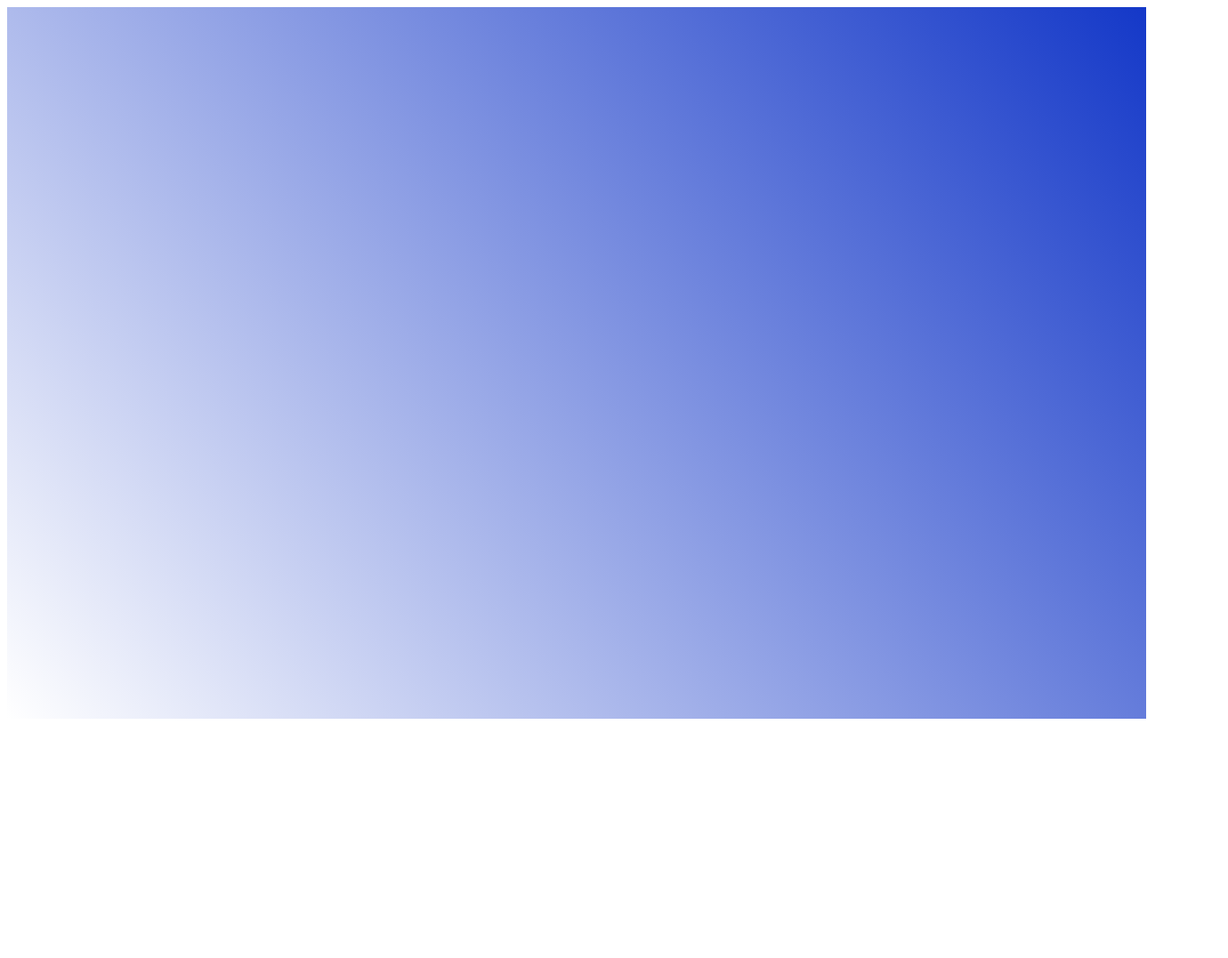
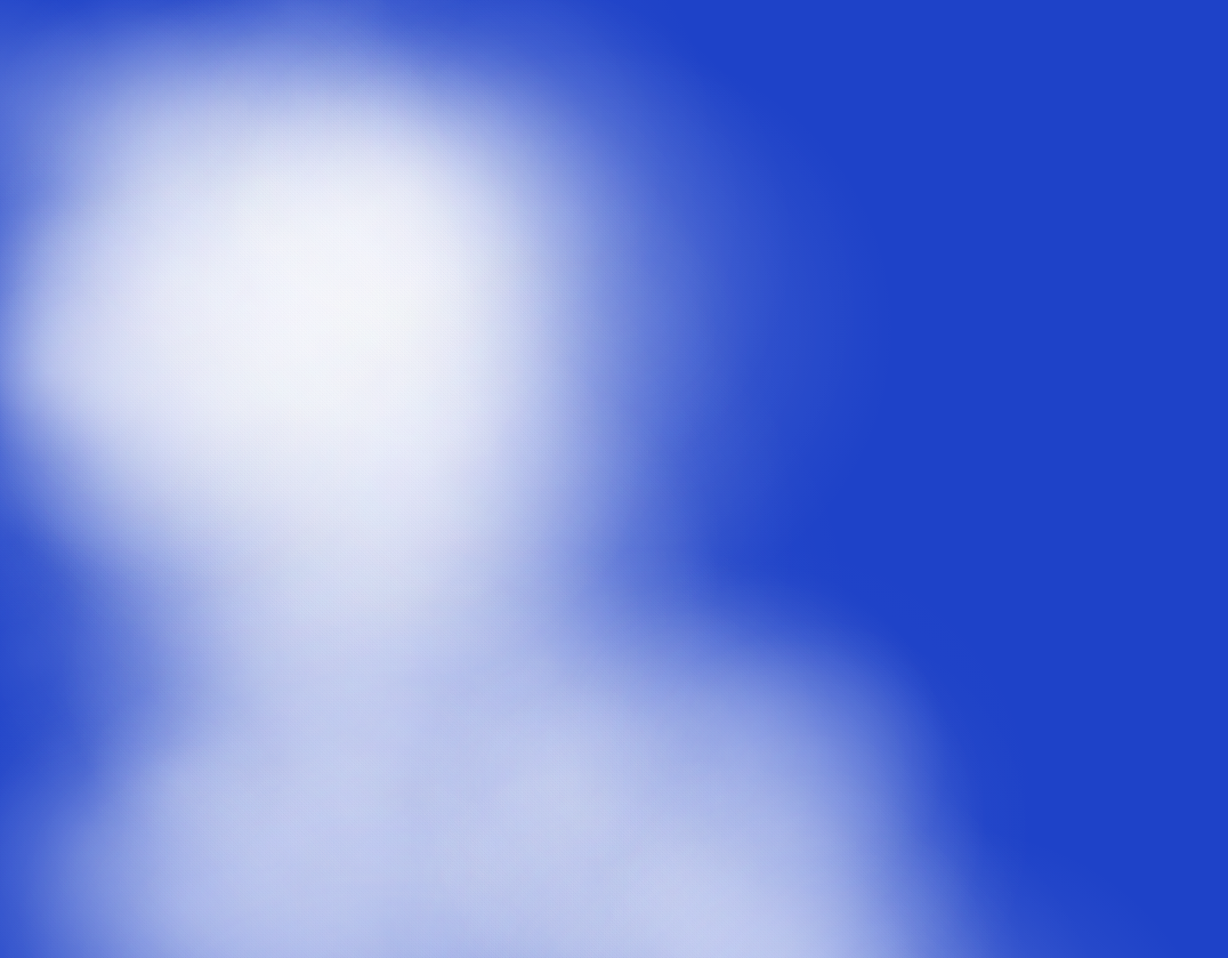
Before and after one commit to shautvast/stare_case_to_heaven, a plain HTML site: page index.html in a window 1280 px wide. Shown: the top 1077 px of the page at 89% size, 1380 px wide, since content can reach past the window. Before the commit the page ends 820 px from the top, so only its background shows below. Drawn offline with Linux system fonts and the light colour scheme.

Commit message:
it's now an actual cloud simulation

```diff
--- a/index.html
+++ b/index.html
@@ -1,11 +1,13 @@
 <!DOCTYPE html>
 <html lang="en">
 <head>
+    <meta name="viewport" content="width=device-width, initial-scale=1">
     <meta charset="UTF-8">
     <title>sky</title>
+    <link rel="stylesheet" href="sky.css">
 </head>
 <body>
-    <canvas id="canvas"></canvas>
+    <div id="sky"></div>
 </body>
 <script type="application/ecmascript" src="sky.js"></script>
 </html>
--- /dev/null
+++ b/sky.css
@@ -0,0 +1,15 @@
+body {
+    background: rgb(30, 66, 200);
+    overflow: hidden;
+}
+
+#sky {
+    background: rgb(30, 66, 200);
+}
+
+.cloud {
+    position: absolute;
+    background-size: 25px;
+    transition: left 5s, top 5s;
+    /*background: radial-gradient(circle 50px, rgba(255, 255, 255, 0.5), rgba(20, 56, 200, 0.0) 90%) no-repeat;*/
+}
--- a/sky.js
+++ b/sky.js
@@ -1,24 +1,99 @@
 (function () {
-    const canvas = document.getElementById("canvas");
-    canvas.width = window.innerWidth;
-    canvas.height = window.innerHeight;
-    canvas.onclick = () => {
-        canvas.requestFullscreen().then();
+    const num_clouds = 200,
+        max_cloud_size = 500,
+        max_speed_x = 50,
+        max_speed_y = 30,
+        num_clusters = 5;
+    let cluster_x, cluster_y, cluster_size, cloud_counter;
+
+
+    const sky = document.getElementById("sky");
+    sky.width = window.innerWidth;
+    sky.height = window.innerHeight;
+    sky.onclick = () => {
+        sky.requestFullscreen().then();
     };
 
+    let width = window.innerWidth,
+        height = window.innerHeight;
+    let oldWidth = width, oldHeight = height;
+
     window.onresize = () => {
-        canvas.width = window.innerWidth;
-        canvas.height = window.innerHeight;
+        oldWidth = width;
+        oldHeight = height;
+        width = window.innerWidth;
+        height = window.innerHeight;
     };
 
-    let start_timestamp = 0, angle = 0,
-        step = function (timestamp) {
-            angle = ((timestamp - start_timestamp) / 100) % 360;
+    let create_clouds = function () {
+        for (let i = 0; i < num_clouds; i++) {
+            let newCloud = document.createElement("div");
+            newCloud.setAttribute("id", "cloud-" + i);
+            newCloud.setAttribute("class", "cloud");
+            const size = 200 + Math.random() * max_cloud_size;
+            newCloud.style.width = size + "px";
+            newCloud.style.height = size + "px";
+            newCloud.style.background = "radial-gradient(circle " + size / 2 + "px, rgba(255, 255, 255, " + Math.random() / 5 + "), rgba(20, 56, 200, 0.0)) no-repeat";
+            newCloud.setAttribute("size", "" + size);
+            sky.appendChild(newCloud);
+        }
+    }
 
-            canvas.style.background = 'linear-gradient(' + angle + 'deg, white , rgb(20,56,200))';
+    let arrange_clouds = function () {
+        for (let i = 0; i < num_clouds; i++) {
+            if (i % (Math.floor(num_clouds / num_clusters)) === 0) {
+                cluster_x = Math.random() * width;
+                cluster_y = Math.random() * height;
+                cluster_size = 400;
+            }
 
-            requestAnimationFrame(step);
-        };
+            let cloud = get_cloud(i);
+            cloud.style.top = cluster_x - cluster_size / 2 + Math.random() * cluster_size + "px";
+            cloud.style.left = cluster_y - cluster_size / 2 + Math.random() * cluster_size + "px";
+        }
+        cluster_size = Math.random() * max_cloud_size;
+        cluster_x = width + cluster_size + Math.random() * width;
+        cluster_y = height + cluster_size + Math.random() * height;
+    }
 
+    let step = function () {
+        let cloud = get_cloud(Math.floor(Math.random() * num_clouds));
+        let x = parseInt(cloud.style.left), y = parseInt(cloud.style.top);
+
+        x -= Math.random() * max_speed_x;
+        y -= Math.random() * max_speed_y;
+        if (x < -max_cloud_size && y < -max_cloud_size) {
+            cloud_counter += 1;
+            if (cloud_counter > (num_clouds / num_clusters)) {
+                cluster_size = Math.random() * max_cloud_size;
+                cluster_x = width + cluster_size + Math.random() * width;
+                cluster_y = height + cluster_size + Math.random() * height;
+                cloud_counter = 0;
+            }
+
+            cloud.style.transition = "none";
+
+            cloud.style.top = (cluster_x + Math.random() * cluster_size) + "px";
+            cloud.style.left = (cluster_y + Math.random() * cluster_size) + "px";
+
+            let size = parseInt(cloud.getAttribute("size")) + Math.random();
+            cloud.style.width = size + "px";
+            cloud.style.height = size + "px";
+            cloud.setAttribute("size", "" + size);
+            cloud.style.background = "radial-gradient(circle " + size / 2 + "px, rgba(255, 255, 255, " + Math.random() / 5 + "), rgba(20, 56, 200, 0.0)) no-repeat";
+        } else {
+            cloud.style.transition = "left 5s, top 5s";
+            cloud.style.left = x + "px";
+            cloud.style.top = y + "px";
+        }
+        requestAnimationFrame(step);
+    };
+
+    let get_cloud = function (index) {
+        return document.getElementById("cloud-" + index);
+    }
+
+    create_clouds();
+    arrange_clouds();
     requestAnimationFrame(step);
 })()
```
